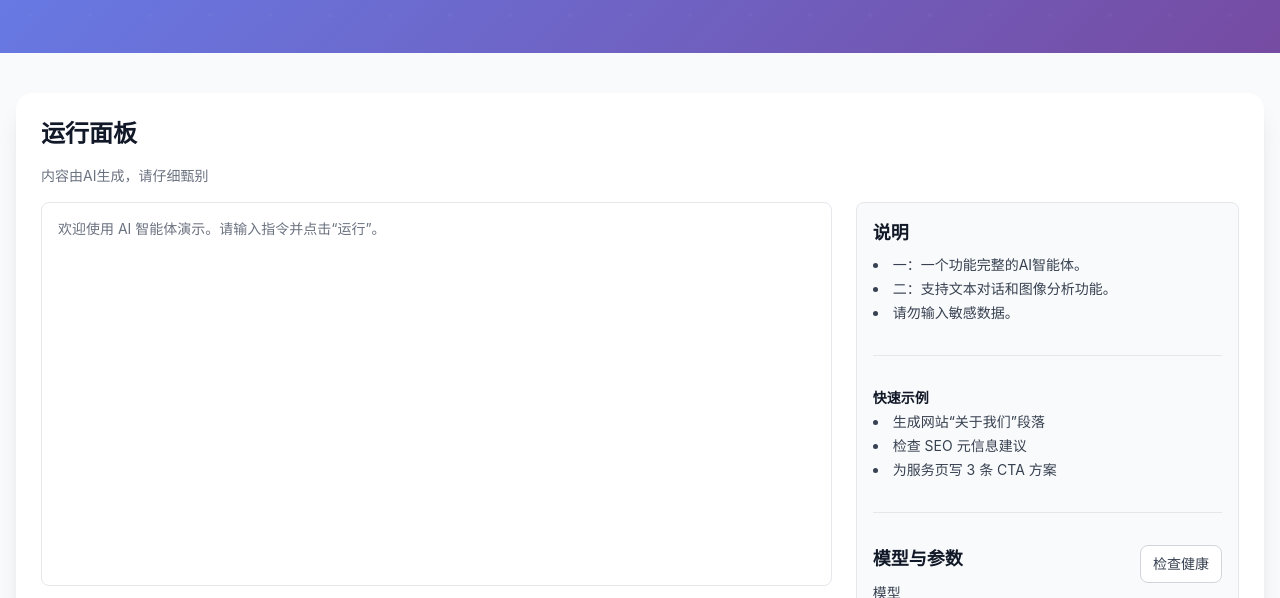
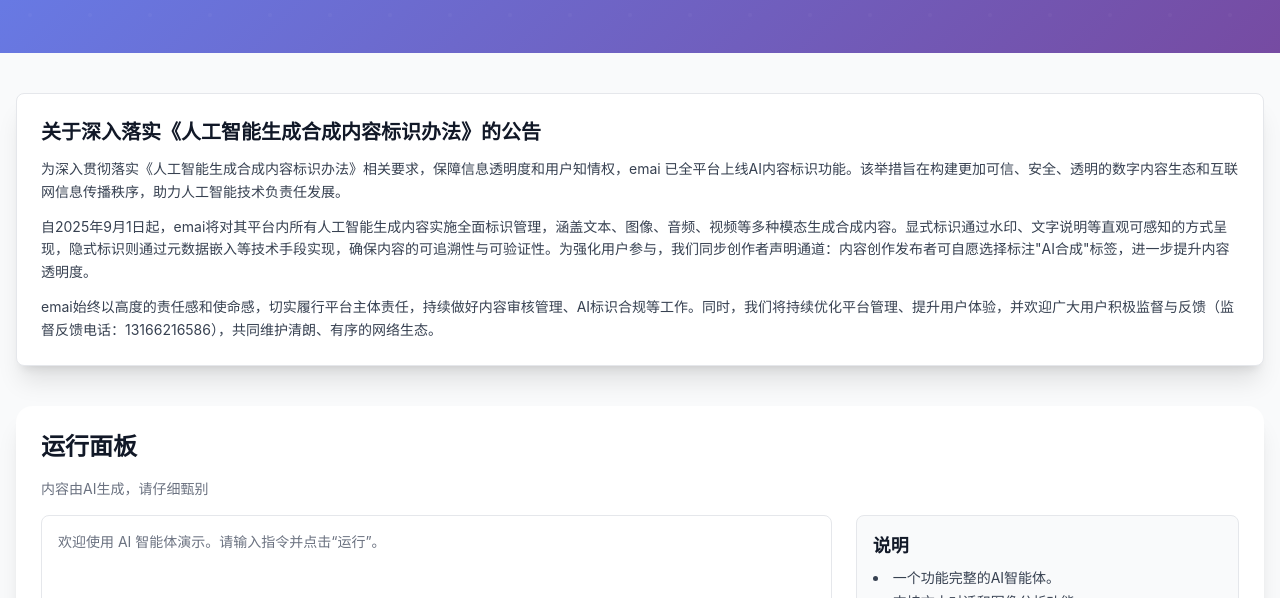
Before and after one commit to Fredwei77/emai2, a website built with Vite: page src/ai.html in a window 1280 px wide. Shown: the part 202-800 px from the top of the page. Built offline with nearby package versions, Linux system fonts and the light colour scheme.

Commit message:
feat(ai-ui): disclaimer note; refine instructions; add AIGC labeling announcement section

```diff
--- a/src/ai.html
+++ b/src/ai.html
@@ -47,6 +47,18 @@
       </div>
     </section>
 
+    <!-- 公告模块 -->
+    <section class="container mx-auto px-4 mb-10" aria-labelledby="notice-title">
+      <div class="modern-card p-6 bg-white border border-gray-200 rounded-lg">
+        <h2 id="notice-title" class="text-xl font-semibold text-gray-900 mb-3">关于深入落实《人工智能生成合成内容标识办法》的公告</h2>
+        <div class="text-gray-700 leading-relaxed space-y-3 text-sm">
+          <p>为深入贯彻落实《人工智能生成合成内容标识办法》相关要求，保障信息透明度和用户知情权，emai 已全平台上线AI内容标识功能。该举措旨在构建更加可信、安全、透明的数字内容生态和互联网信息传播秩序，助力人工智能技术负责任发展。</p>
+          <p>自2025年9月1日起，emai将对其平台内所有人工智能生成内容实施全面标识管理，涵盖文本、图像、音频、视频等多种模态生成合成内容。显式标识通过水印、文字说明等直观可感知的方式呈现，隐式标识则通过元数据嵌入等技术手段实现，确保内容的可追溯性与可验证性。为强化用户参与，我们同步创作者声明通道：内容创作发布者可自愿选择标注"AI合成"标签，进一步提升内容透明度。</p>
+          <p>emai始终以高度的责任感和使命感，切实履行平台主体责任，持续做好内容审核管理、AI标识合规等工作。同时，我们将持续优化平台管理、提升用户体验，并欢迎广大用户积极监督与反馈（监督反馈电话：13166216586），共同维护清朗、有序的网络生态。</p>
+        </div>
+      </div>
+    </section>
+
     <!-- Agent Panel -->
     <section class="container mx-auto px-4 mb-16">
       <div class="modern-card p-6">
@@ -78,8 +90,8 @@
             <div class="border border-gray-200 rounded-lg p-4 bg-gray-50">
               <h3 class="text-lg font-semibold text-gray-900 mb-2">说明</h3>
               <ul class="text-sm text-gray-700 list-disc list-inside space-y-1">
-                <li>一：一个功能完整的AI智能体。</li>
-                <li>二：支持文本对话和图像分析功能。</li>
+                <li>一个功能完整的AI智能体。</li>
+                <li>支持文本对话和图像分析功能。</li>
                 <li>请勿输入敏感数据。</li>
               </ul>
               <div class="divider"></div>
```
